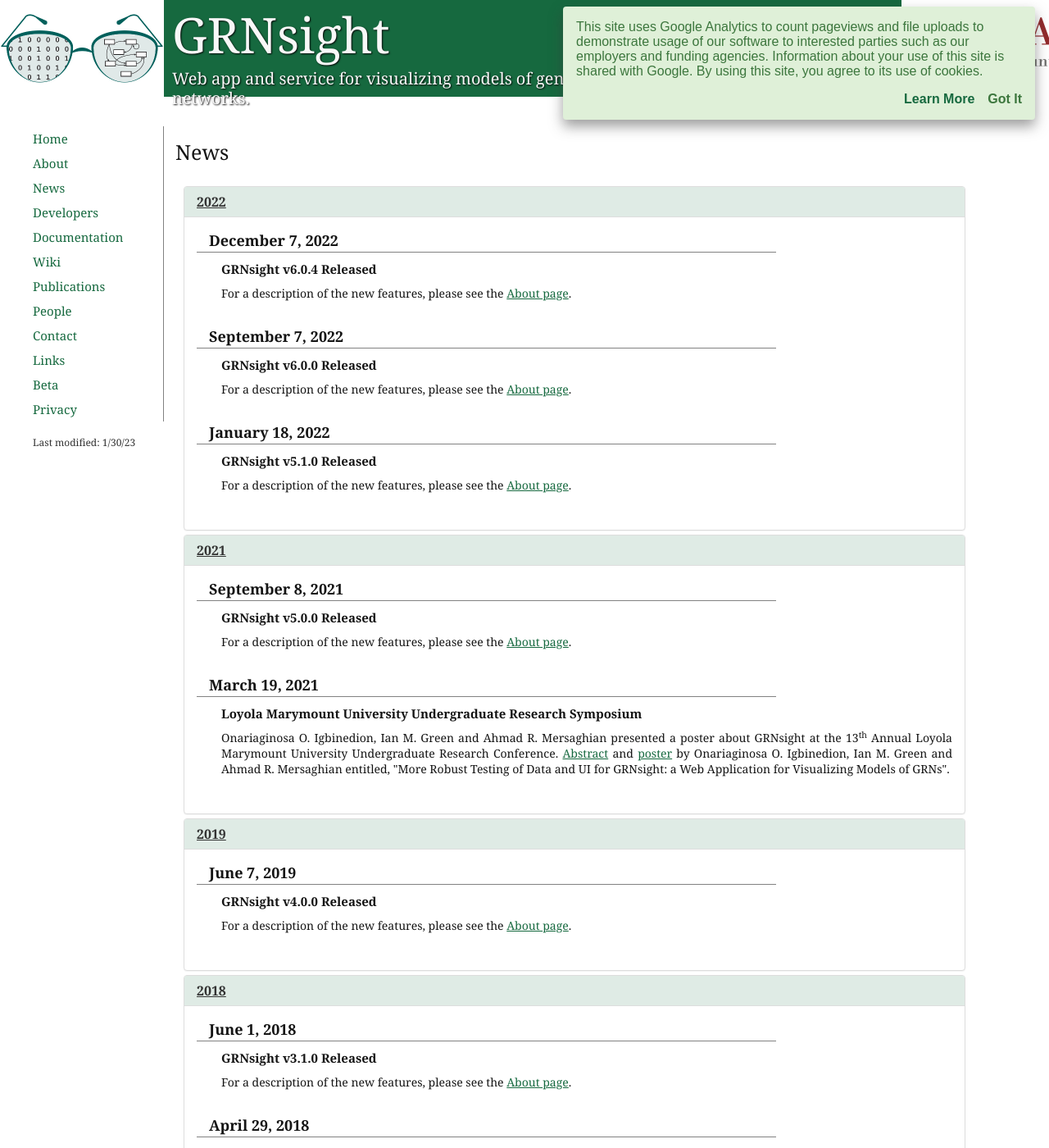
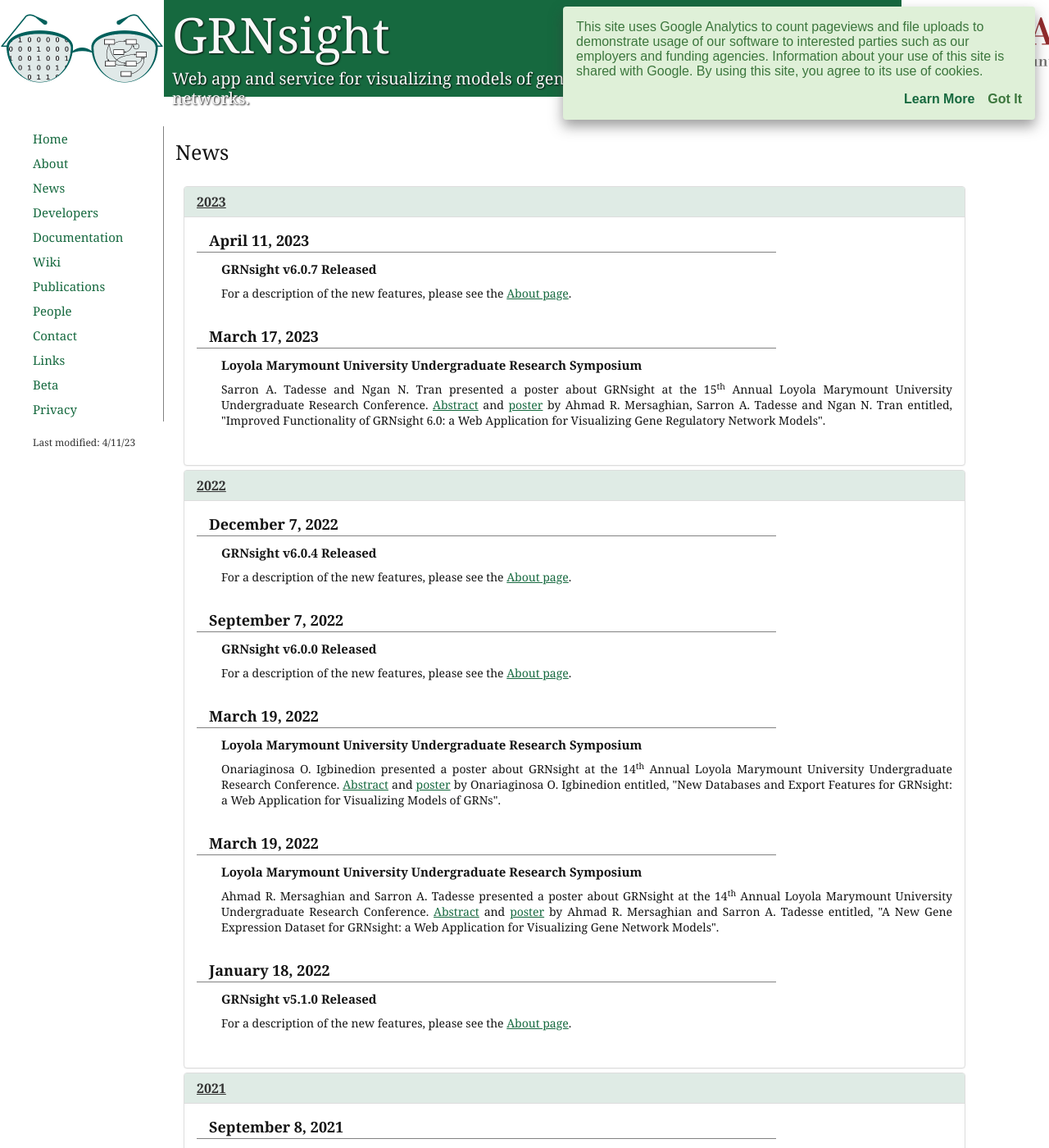
Before and after one commit to dondi/GRNsight, a Jekyll site: the page built from news.html, in a window 1280 px wide and 1400 px high. Shown: the whole window at 82% size. Built offline with Jekyll 4.4.1, drawn with Linux system fonts in a browser that asks for light colours; nearby versions of some CDN libraries.

Commit message:
Update News Item to include v6.0.7 and retroactively added several URS news items

```diff
--- a/news.html
+++ b/news.html
@@ -1,12 +1,34 @@
 ---
 layout: default
 title: News
-modified: 1/30/23
+modified: 4/11/23
 description: News and updates about the GRNsight gene regulatory network visualization web app, including new releases and conference presentations.
 ---
             <p id="pageTitle">News</p>
             <div id="pageContent">
                 <div class="panel-group">
+
+                  <div class="panel panel-default">
+                      <div class="panel-heading">
+                          <p class="panel-title aboutHeaders">
+                              <a href="#news2023" data-toggle="collapse">
+                                  2023
+                              </a>
+                          </p>
+                      </div>
+                      <div id="news2023" class="panel-collapse collapse in">
+                          <div class="panel-body">
+                            <p class="newsDate">April 11, 2023</p>
+                            <p class="newsHeader">GRNsight v6.0.7 Released</p>
+                            <p class="newsInfo">For a description of the new features, please see the <a href="{{ site.baseurl }}/about.html#v6_0_7Content">About page</a>.</p>
+
+                            <p class="newsDate">March 17, 2023</p>
+                            <p class="newsHeader">Loyola Marymount University Undergraduate Research Symposium</p>
+                            <p class="newsInfo">Sarron A. Tadesse and Ngan N. Tran presented a poster about GRNsight at the 15<sup>th</sup> Annual Loyola Marymount University Undergraduate Research Conference. <a href="https://github.com/dondi/GRNsight/wiki/2023-Undergraduate-Research-Symposium-Abstract,-Ahmad-R.-Mersaghian,-Sarron-A.-Tadesse,-and-Ngan-N.-Tran">Abstract</a> and <a href="https://github.com/dondi/GRNsight-archive/raw/main/documents/posters/Mersaghian_Tadesse_Tran_LMU_SYMPOSIUM_2023.pptx">poster</a> by Ahmad R. Mersaghian, Sarron A. Tadesse and Ngan N. Tran entitled, "Improved Functionality of GRNsight 6.0: a Web Application for Visualizing Gene Regulatory Network Models".</p>
+
+                          </div>
+                      </div>
+                  </div>
 
                   <div class="panel panel-default">
                       <div class="panel-heading">
@@ -25,6 +47,14 @@
                             <p class="newsDate">September 7, 2022</p>
                             <p class="newsHeader">GRNsight v6.0.0 Released</p>
                             <p class="newsInfo">For a description of the new features, please see the <a href="{{ site.baseurl }}/about.html#v6_0_0Content">About page</a>.</p>
+
+                            <p class="newsDate">March 19, 2022</p>
+                            <p class="newsHeader">Loyola Marymount University Undergraduate Research Symposium</p>
+                            <p class="newsInfo">Onariaginosa O. Igbinedion presented a poster about GRNsight at the 14<sup>th</sup> Annual Loyola Marymount University Undergraduate Research Conference. <a href="https://github.com/dondi/GRNsight/wiki/2022-Undergraduate-Research-Symposium-Abstract,-Onariaginosa-Igbinedion">Abstract</a> and <a href="https://github.com/dondi/GRNsight-archive/raw/main/documents/posters/Igbinedion_LMU_SYMPOSIUM_2022.4(1).pptx">poster</a> by Onariaginosa O. Igbinedion entitled, "New Databases and Export Features for GRNsight: a Web Application for Visualizing Models of GRNs".</p>
+
+                            <p class="newsDate">March 19, 2022</p>
+                            <p class="newsHeader">Loyola Marymount University Undergraduate Research Symposium</p>
+                            <p class="newsInfo">Ahmad R. Mersaghian and Sarron A. Tadesse presented a poster about GRNsight at the 14<sup>th</sup> Annual Loyola Marymount University Undergraduate Research Conference. <a href="https://github.com/dondi/GRNsight/wiki/2022-Undergraduate-Research-Symposium-Abstract,-Ahmad-Mersaghian-and-Sarron-Tadesse">Abstract</a> and <a href="https://github.com/dondi/GRNsight-archive/raw/main/documents/posters/Mersaghian_Tadesse_LMU_SYMPOSIUM_2022.pptx">poster</a> by Ahmad R. Mersaghian and Sarron A. Tadesse entitled, "A New Gene Expression Dataset for GRNsight: a Web Application for Visualizing Gene Network Models".</p>
 
                             <p class="newsDate">January 18, 2022</p>
                             <p class="newsHeader">GRNsight v5.1.0 Released</p>
```
